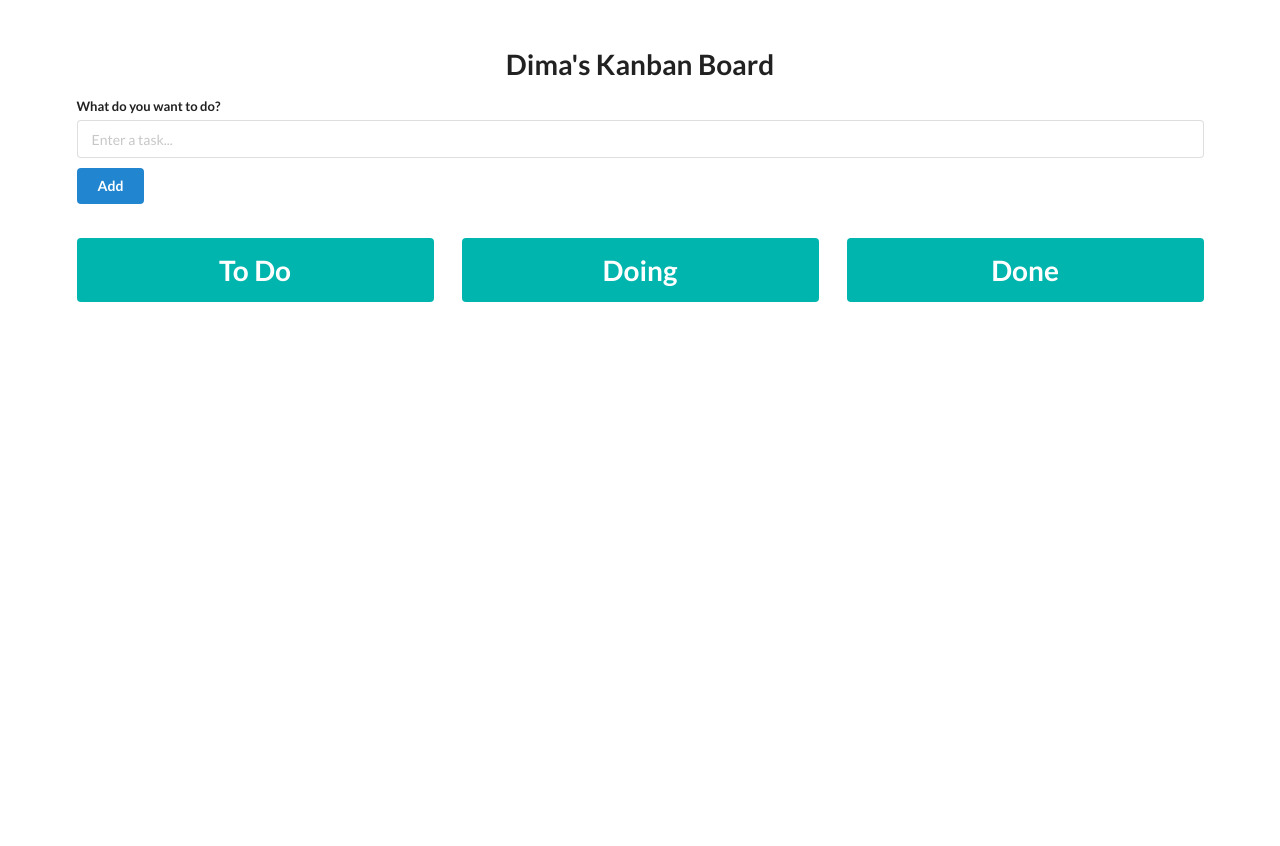
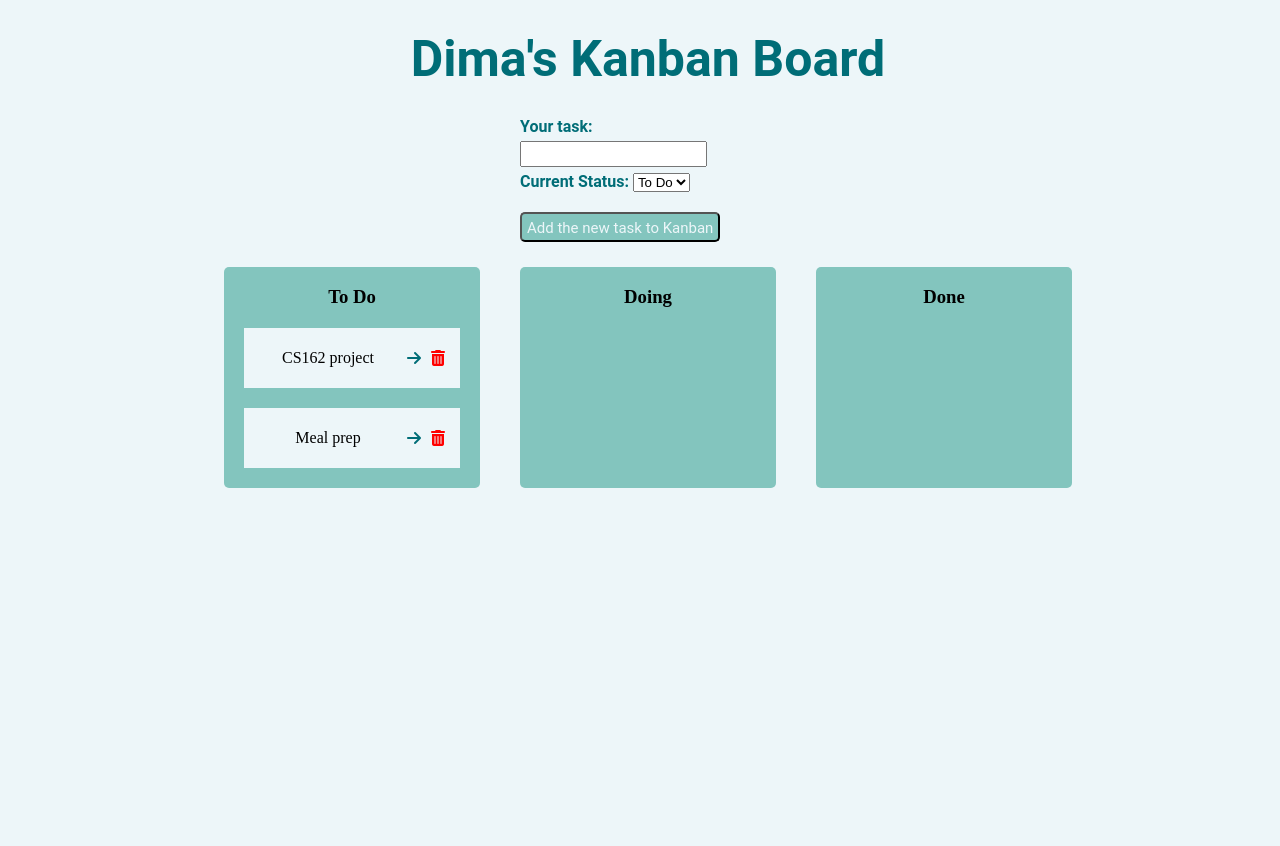
Before and after one commit to ldiima/kanban-flask, a Flask app: page / in a window 1280 px wide. After the commit the page ends 488 px from the top, so only its background shows below. Run offline with Flask 2, Linux system fonts and the light colour scheme; data comes from the database, SQL or seed files in the repository; data that the repository does not hold is empty; some libraries are stand-ins or nearby versions.

Commit message:
💄 Update UI & design files

```diff
--- a/app.py
+++ b/app.py
@@ -6,9 +6,9 @@ from wtforms.validators import DataRequired, Length
 import os
 
 app = Flask(__name__)
-app.config['SQLALCHEMY_DATABASE_URI'] ='sqlite:///db.sqlite'
+app.config['SQLALCHEMY_DATABASE_URI'] ='sqlite:///tasks.db'
 app.config['SQLALCHEMY_TRACK_MODIFICATIONS'] = False
-app.config['SECRET_KEY'] = ''
+app.config['SECRET_KEY'] = 'SECRET_KEY'
 db = SQLAlchemy(app)
 
 class Todo(db.Model):
@@ -18,9 +18,9 @@ class Todo(db.Model):
 
 #get user input (using FlaskForm)
 class TodoForm(FlaskForm):
-    title = StringField(label=('What are you gonna do?:'), validators=[DataRequired()])
-    state = SelectField(u'Select State', choices=[('To Do'), ('Doing'), ('Done')])
-    submit = SubmitField('Add')
+    title = StringField(label=('Your task:'), validators=[DataRequired()])
+    state = SelectField(u'Current Status:', choices=[('To Do'), ('Doing'), ('Done')])
+    submit = SubmitField('Add the new task to Kanban')
 
 #to render all tasks
 @app.route("/", methods=["GET", "POST"])
@@ -58,17 +58,6 @@ def update_right(todo_id):
     db.session.commit()
     return redirect(url_for("index"))
 
-#to move a task to the left (to update status)
-@app.route("/update_left/<int:todo_id>")
-def update_left(todo_id):
-    todo = Todo.query.filter_by(id=todo_id).first()
-    if todo.state == "Done":
-        todo.state = "Doing"
-    elif todo.state == "Doing":
-        todo.state = "To Do"
-    db.session.commit()
-    return redirect(url_for("index"))
-
 if __name__ == "__main__":
     db.create_all()
     app.run(debug=True)
--- a/static/style.css
+++ b/static/style.css
@@ -0,0 +1,101 @@
+body {
+    background-color: #edf6f9 ;
+    position: relative;
+    height: 100%;
+    width: 100%;
+}
+
+h1 {
+    color: #006d77;
+    font-family: "Roboto", "Helvetica Neue";
+    font-size: 50px;
+    font-weight: bold;
+    line-height: 1;
+    text-align: center;
+}
+
+form {
+    font-family: "Roboto", "Helvetica Neue";
+    font-weight: bold;
+    text-align: left;
+    color:#006d77;
+    margin-left: 40%;
+    margin-right: 40%;
+}
+
+input {
+    text-align: left;
+    font-family: "Roboto", "Helvetica Neue";
+    width: 70%;
+    height: 20px;
+    margin-top: 5px;
+    margin-bottom: 5px;
+}
+#submit-button {
+    width: auto;
+    height: 30px;
+    background-color: #83c5be;
+    font-family: "Roboto", "Helvetica Neue";
+    font-size: 15px;
+    text-align: center;
+    justify-content: center;
+    color: #edf6f9;
+    margin-top: 20px;
+    padding: 5px;
+    display: block;
+    border-radius: 5px;
+
+}
+#submit-button:hover {
+    background-color: #006d77;
+}
+.board {
+    text-align: center;
+    display: flex;
+    justify-content: center;
+}
+#first-container {
+    background-color: #83c5be;
+}
+#second-container {
+    background-color: #83c5be;
+}
+#third-container {
+    background-color: #83c5be;
+}
+.container {
+    width: 20%;
+    clear: right;
+    margin: 20px;
+    border-radius: 5px;
+    display: block;
+}
+
+.card {
+    background-color: #edf6f9;
+    margin: 20px;
+    padding: 5px;
+    height: 50px;
+    line-height: 50px;
+    text-align: center;
+}
+#delete-button {
+    float: right;
+    justify-content: center;
+    align-items: center;
+    text-align: center;
+    line-height: 50px;
+    color: red;
+    font-weight: bold;
+    padding-right: 10px;
+}
+
+#right-button {
+    float: right;
+    justify-content: center;
+    align-items: center;
+    text-align: center;
+    line-height: 50px;
+    color:#006d77;
+    padding-right: 10px;
+}
--- a/templates/base.html
+++ b/templates/base.html
@@ -4,74 +4,72 @@
     <meta charset="UTF-8">
     <meta name="viewport" content="width=device-width, initial-scale=1.0">
     <title>Kanban Board</title>
-    <link rel="stylesheet" href="https://cdn.jsdelivr.net/npm/semantic-ui@2.4.2/dist/semantic.min.css">
-    <script src="https://cdn.jsdelivr.net/npm/semantic-ui@2.4.2/dist/semantic.min.js">
-</script>
+    <link rel="stylesheet" type="text/css" href="{{url_for('static',filename='style.css')}}">
+    <script src="https://use.fontawesome.com/ef8b4869a8.js"></script>
 </head>
-
 <body>
-
-    <div style="margin-top: 50px; margin-bottom: 50;" class="ui container">
-
-    <h1 class="ui center aligned header">Dima's Kanban Board</h1>
-
-    <form class="ui form" action="/add" method="POST">
-        <div class="field">
-            <label for="title">What do you want to do? </label>
-            <input style="margin-bottom: 10px;" type="text" minlength = "1" required name="title" placeholder="Enter a task...">
-            <button class="ui blue button" type="submit">Add</button>
+    <h1>Dima's Kanban Board</h1>
+        <div>
+            <form method="POST" action="/add">
+                {% if 'csrf_token' in form %}
+                {{form.csrf_token}}
+                {% endif %}
+                <div>
+                    <label for="">{{ form.title.label }}</label>
+                    {{ form.title }}
+                </div>
+                <div>
+                    <label for="">Current Status:</label>
+                    {{ form.state }}
+                    {{ form.submit(id="submit-button")}}
+                </div>
+            </form>
         </div>
-    </form>
-
-
-    <div class="ui three column grid">
-        <div class="row">
-            <div class="column">
-                <br>
-                <div class="ui teal inverted raised center aligned segment">
-                    <h1> To Do</h1>
-                    {% for task in task_list%}
-                    <div class="ui segment">
-                        <p class="ui small header"> {{task.title}}</p>
-
-                        <!-- {% if task.complete == False%}
-                        <span class="ui gray label"> Not Complete</span>
-
-                        {% else %}
-                        <span class="ui green label"> Completed</span>
-
-                        {% endif %}
-                        <br>
-                        <br>
-
-                        <a class="ui purple label" href="/update/{{ task.id }}">Update</a> -->
-                        <a class="ui red label" href="/delete/{{ task.id }}">Delete</a>
-                    </div>
-                    {% endfor%}
-                </div>
+    <div class="board">
+        <div class='container' id="first-container">
+            <h3>To Do</span></h3>
+            <!-- show a To Do task  -->
+            {% for todo in todo_list%}
+            {% if todo.state == "To Do"%}
+            <div class="card">
+                <span>{{todo.title}}</span>
+                <!-- delete and update status buttons -->
+                <a href="/delete/{{todo.id}}"><span class="fa fa-trash" id="delete-button"></a>
+                <a href="/update_right/{{todo.id}}"><span class="fa fa-arrow-right" id="right-button"></a>
             </div>
-            <div class="column">
-                <br>
-                <div class="ui teal inverted raised center aligned segment">
-                    <h1> Doing</h1>
-
-                </div>
+            {% endif %}
+            {% endfor %}
+            <!-- end -->
+        </div>
+        <div class='container' id="second-container">
+            <h3>Doing</h3>
+            <!-- show a Doing task  -->
+            {% for todo in todo_list%}
+            {% if todo.state == "Doing"%}
+            <div class="card">
+                <span>{{todo.title}}</span>
+                <!-- delete and update status buttons -->
+                <a href="/delete/{{todo.id}}"><span class="fa fa-trash" id="delete-button"></a>
+                <a href="/update_right/{{todo.id}}"><span class="fa fa-arrow-right" id="right-button"></a>
             </div>
-
-            <div class="column">
-                <br>
-                <div class="ui teal inverted raised center aligned segment">
-                    <h1> Done</h1>
-                </div>
+            {% endif %}
+            {% endfor %}
+            <!-- end -->
+        </div>
+        <div class='container' id="third-container">
+            <h3>Done</h3>
+            <!-- show a Done task  -->
+            {% for todo in todo_list%}
+            {% if todo.state == "Done"%}
+            <div class="card">
+                <span>{{todo.title}}</span>
+                <!-- delete button  -->
+                <a href="/delete/{{todo.id}}"><span class="fa fa-trash" id="delete-button"></a>
             </div>
-            </div>
-
-
+            {% endif %}
+            {% endfor %}
+            <!-- end -->
         </div>
-    </div>
-
-
-
     </div>
 </body>
 </html>
```
Also changed, not shown: db.sqlite (deleted), tasks.db (added), 2 other files.
